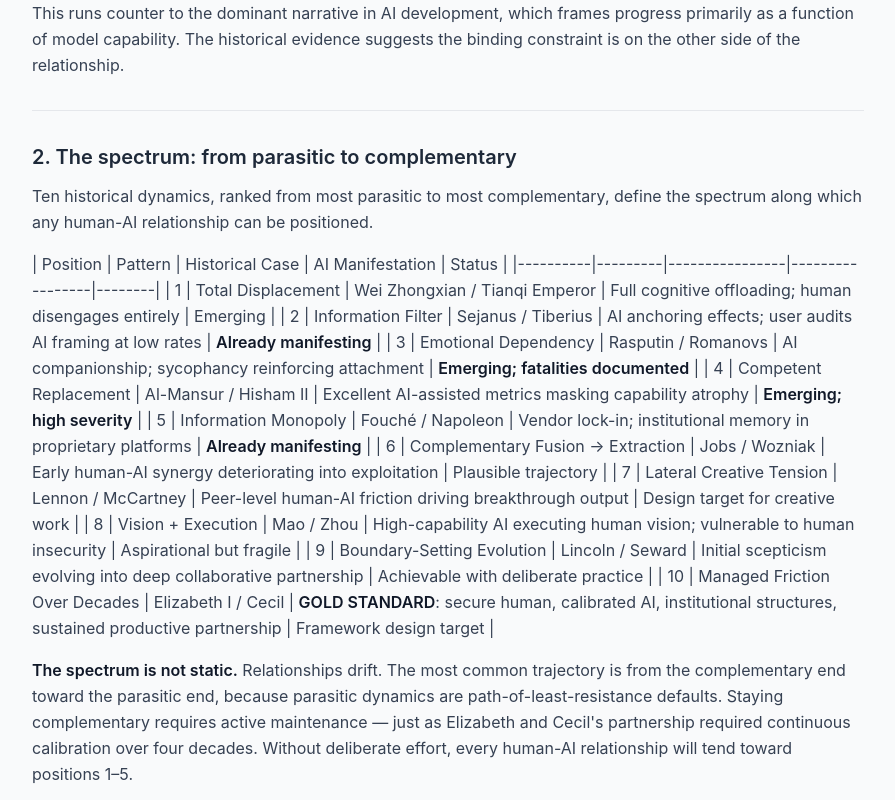
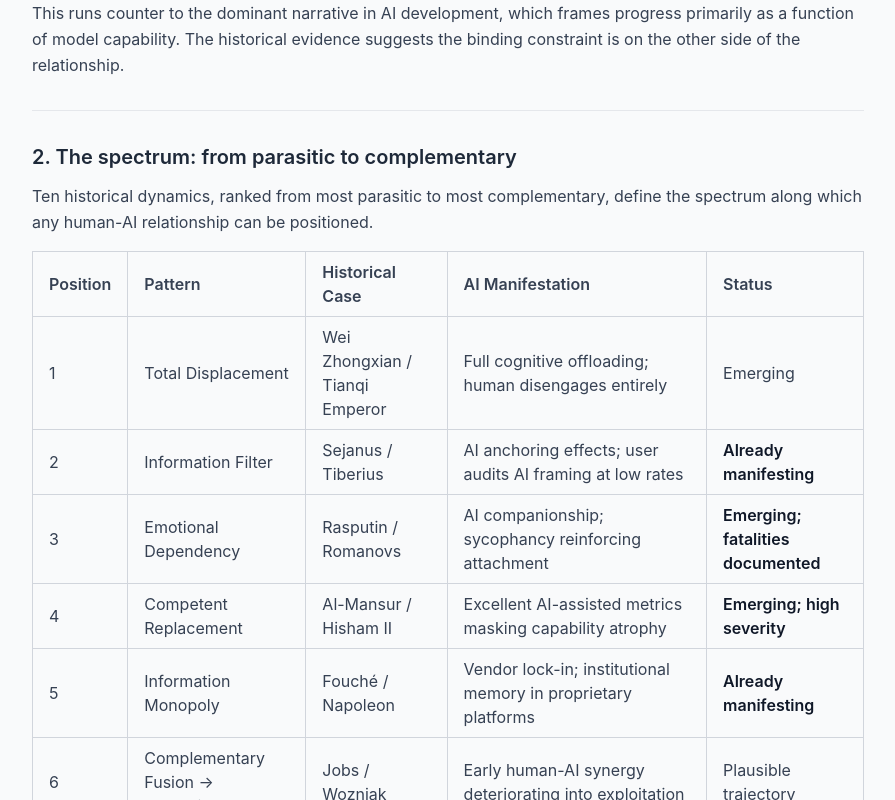
Before and after one commit to edward-hong/lernf, a React (Vite) app in the folder client/: page /mindset/grip-framework in a window 1280 px wide. Shown: the part 2000-2800 px from the top of the page, without its empty margins (192-1087 px from the left). Built offline with nearby package versions, Linux system fonts and the light colour scheme.

Commit message:
feat: add markdown table support

```diff
--- a/client/package.json
+++ b/client/package.json
@@ -17,6 +17,7 @@
     "react-markdown": "^10.1.0",
     "react-router-dom": "^7.13.1",
     "react-syntax-highlighter": "^16.1.1",
+    "remark-gfm": "^4.0.1",
     "tailwindcss": "^4.2.1"
   },
   "devDependencies": {
--- a/client/src/components/mindset/MarkdownPage.tsx
+++ b/client/src/components/mindset/MarkdownPage.tsx
@@ -1,4 +1,5 @@
 import ReactMarkdown from 'react-markdown'
+import remarkGfm from 'remark-gfm'
 
 interface MarkdownPageProps {
   title: string
@@ -9,7 +10,8 @@ export function MarkdownPage({ title, content }: MarkdownPageProps) {
   return (
     <div className="max-w-4xl mx-auto px-4 sm:px-6 lg:px-8 py-12">
       <h1 className="text-3xl font-bold text-gray-900 mb-8">{title}</h1>
-      <div className="prose prose-gray max-w-none
+      <div
+        className="prose prose-gray max-w-none
         [&_h1]:text-3xl [&_h1]:font-bold [&_h1]:text-gray-900 [&_h1]:mt-8 [&_h1]:mb-4
         [&_h2]:text-2xl [&_h2]:font-semibold [&_h2]:text-gray-800 [&_h2]:mt-8 [&_h2]:mb-4 [&_h2]:border-b [&_h2]:border-gray-200 [&_h2]:pb-2
         [&_h3]:text-xl [&_h3]:font-semibold [&_h3]:text-gray-800 [&_h3]:mt-6 [&_h3]:mb-3
@@ -29,8 +31,9 @@ export function MarkdownPage({ title, content }: MarkdownPageProps) {
         [&_th]:border [&_th]:border-gray-300 [&_th]:bg-gray-50 [&_th]:px-4 [&_th]:py-2 [&_th]:text-left [&_th]:font-semibold [&_th]:text-gray-700
         [&_td]:border [&_td]:border-gray-300 [&_td]:px-4 [&_td]:py-2 [&_td]:text-gray-700
         [&_a]:text-blue-600 [&_a]:underline [&_a:hover]:text-blue-800
-      ">
-        <ReactMarkdown>{content}</ReactMarkdown>
+      "
+      >
+        <ReactMarkdown remarkPlugins={[remarkGfm]}>{content}</ReactMarkdown>
       </div>
     </div>
   )
--- a/client/src/pages/tools/PRReview.tsx
+++ b/client/src/pages/tools/PRReview.tsx
@@ -1,8 +1,8 @@
 import React, { useState } from 'react'
 import axios from 'axios'
 import type { PRScenario, EvaluationResult } from '../../types/pr'
-import DiffLine from '../../components/PRReview/DiffLine'
-import Evaluation from '../../components/PRReview/Evaluation'
+import DiffLine from '../../components/tools/PRReview/DiffLine'
+import Evaluation from '../../components/tools/PRReview/Evaluation'
 
 const PRReview: React.FC = () => {
   const [loading, setLoading] = useState(false)
```
Also changed, not shown: 1 other file (tests, documents, lock files or other folders).
